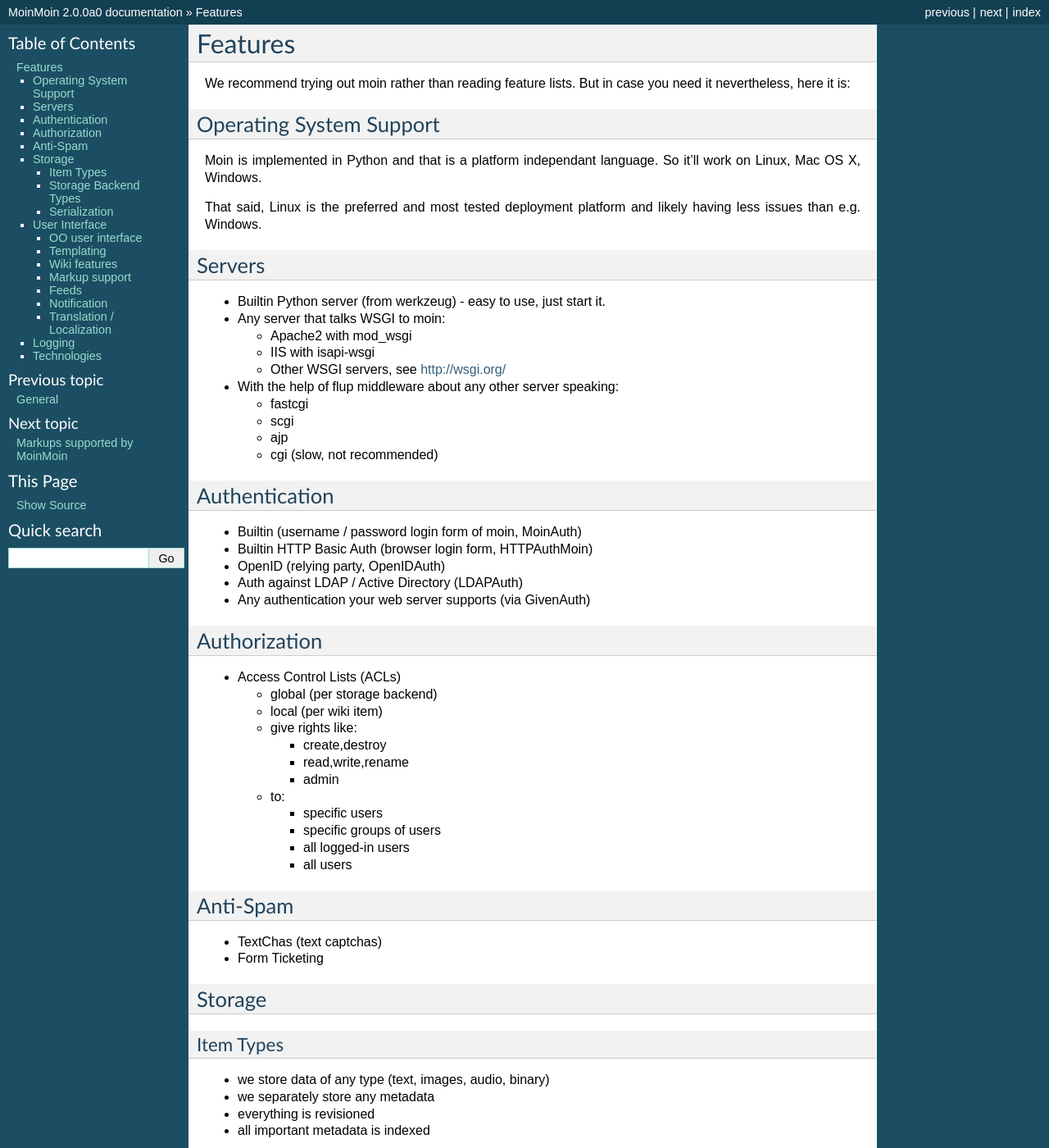
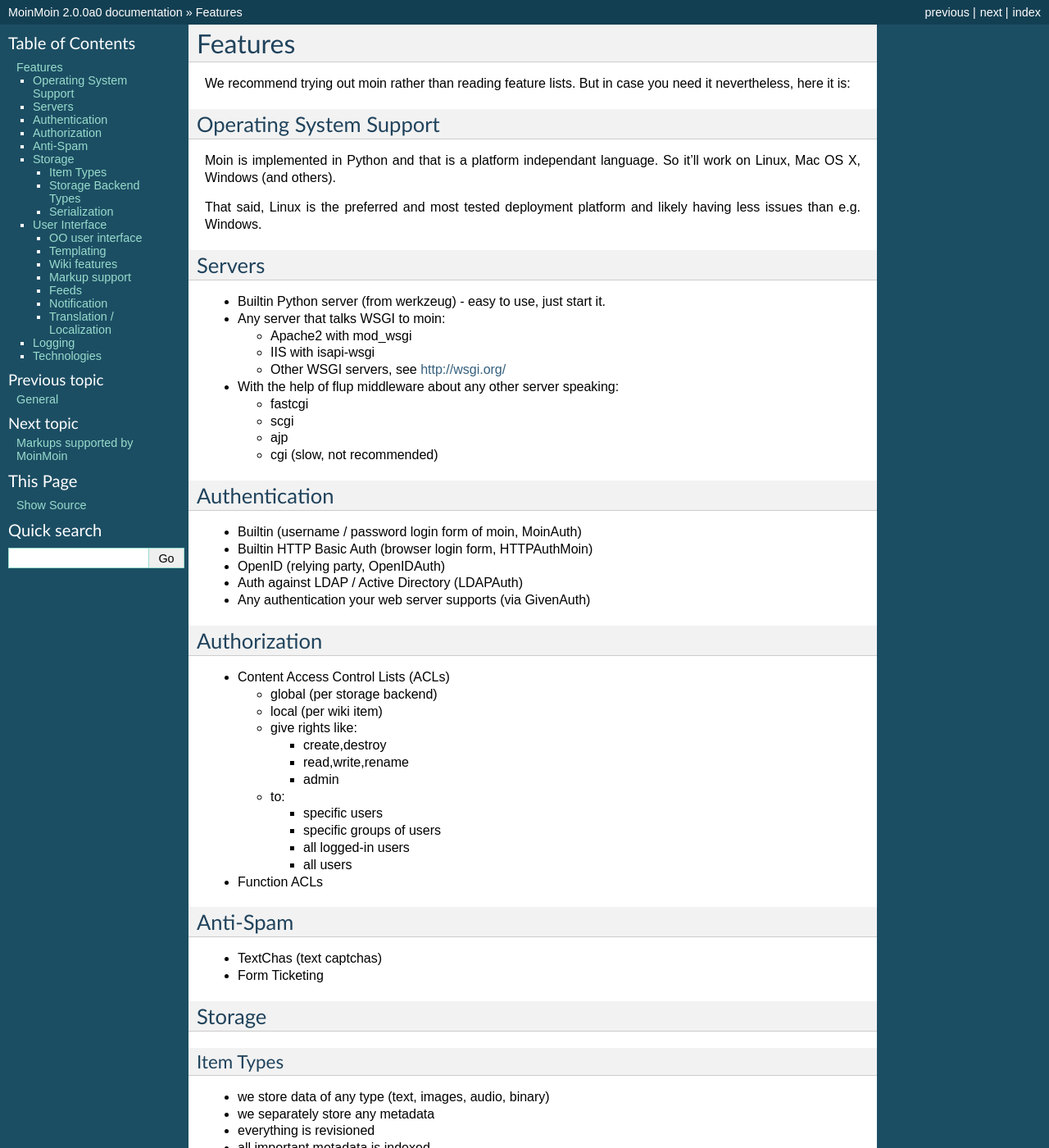
Before and after one commit to mirror/moin-2.0, a Sphinx documentation site: the page built from docs/intro/features.rst, in a window 1280 px wide and 1400 px high. Shown: the whole window at 82% size. Built offline with Sphinx 7.4.7, drawn with Linux system fonts in a browser that asks for light colours.

Commit message:
docs: small fixes/improvements

```diff
--- a/docs/intro/features.rst
+++ b/docs/intro/features.rst
@@ -7,7 +7,7 @@
 Operating System Support
 ========================
 Moin is implemented in Python and that is a platform independant language.
-So it'll work on Linux, Mac OS X, Windows.
+So it'll work on Linux, Mac OS X, Windows (and others).
 
 That said, Linux is the preferred and most tested deployment platform and
 likely having less issues than e.g. Windows.
@@ -38,7 +38,7 @@
 
 Authorization
 =============
-* Access Control Lists (ACLs)
+* Content Access Control Lists (ACLs)
 
   - global (per storage backend)
   - local (per wiki item)
@@ -54,6 +54,8 @@
     + specific groups of users
     + all logged-in users
     + all users
+
+* Function ACLs
 
 Anti-Spam
 =========
```
Also changed, not shown: docs/admin/requirements.rst (+6 -1 lines).
